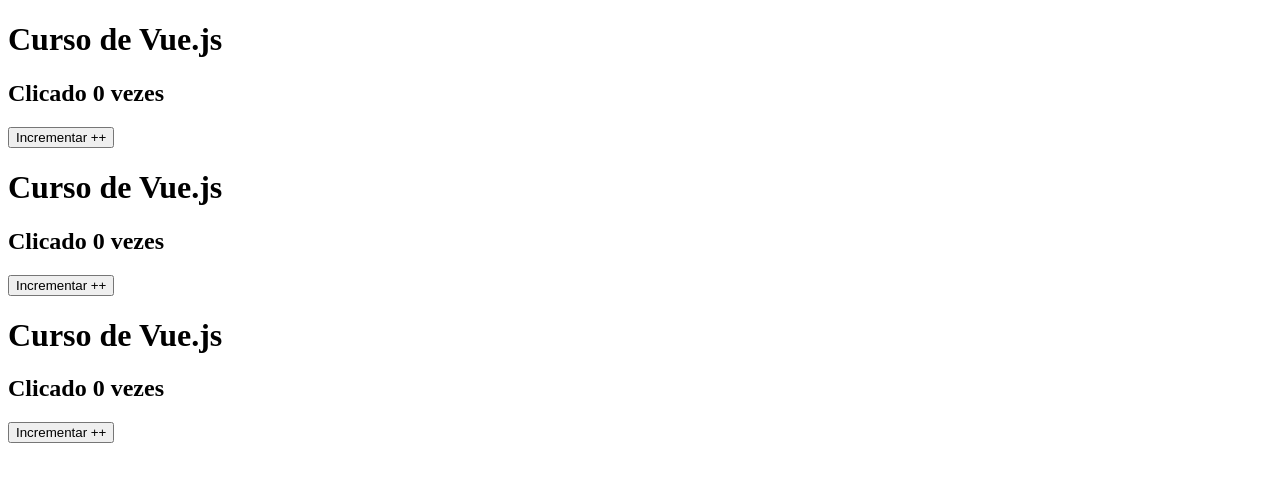
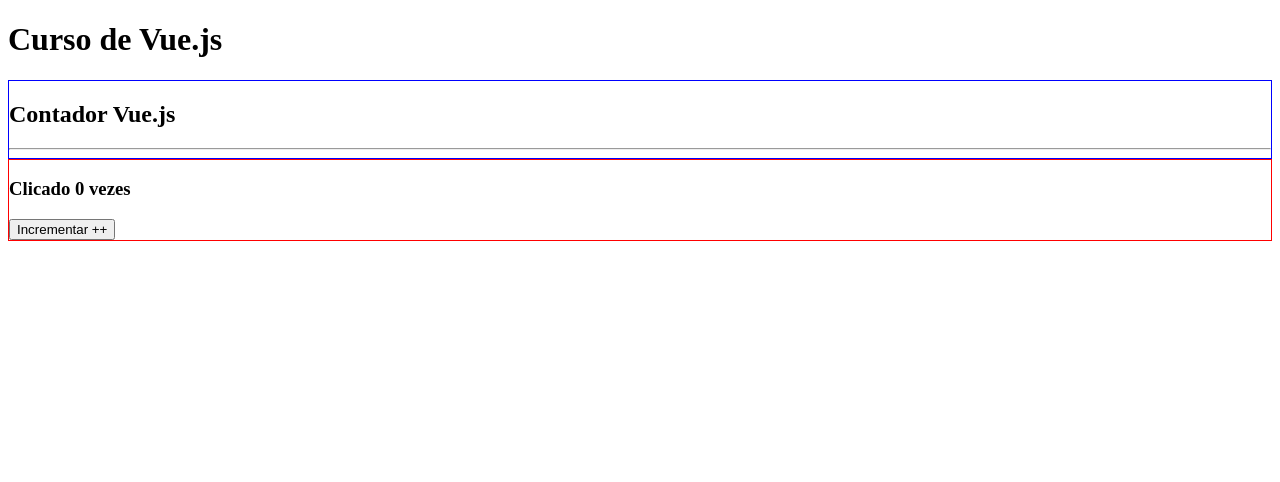
Before and after one commit to taironedias/vue-init, a Vue app in the folder with-docker/code/vue-components-intro/: page / in a window 1280 px wide. Shown: the top 482 px of the page. Built offline with nearby package versions, Linux system fonts and the light colour scheme.

Commit message:
contendo estilos CSS do component com scoped

```diff
--- a/with-docker/code/vue-components-intro/src/App.vue
+++ b/with-docker/code/vue-components-intro/src/App.vue
@@ -1,13 +1,7 @@
 <template>
     <div>
-        <!-- Apesar do registro dos components estarem no padrão PascalCase, o próprio Vue, faz a conversar para kebab-case. Porém, a reciprocidade não é a mesma, ou seja, se o registro for no padrão kebab-case e utilizar os components como PascalCase, é disparado um erro no console do navegador -->
-        <app-header></app-header>
-        <contador></contador>
-        <!-- Logicamente pode-se utilizar o padrão PascalCase diretamente como tags, assim como é no React -->
-        <AppHeader></AppHeader>
-        <Contador></Contador>
-        <!-- Como o exemplo acima, os components não possuem um conteúdo entre suas tags, pode fazer um "self closing" -->
         <AppHeader/>
+        <ContadorInfo/>
         <Contador/>
     </div>
 </template>
@@ -16,11 +10,13 @@
 
 import AppHeader from './components/shared/AppHeader.vue';
 import Contador from './components/contador/Contador.vue';
+import ContadorInfo from './components/contador/ContadorInfo.vue';
 
 export default {
     components: {
+        AppHeader,
         Contador,
-        AppHeader
+        ContadorInfo
     }
 }
 </script>
--- a/with-docker/code/vue-components-intro/src/components/contador/Contador.vue
+++ b/with-docker/code/vue-components-intro/src/components/contador/Contador.vue
@@ -1,7 +1,7 @@
 /* Normalmente utiliza-se o prefixo App, Basic ou V para components base, components que montam o layout da aplicação */
 <template>
     <div>
-        <h2>Clicado {{ contador }} vezes </h2>
+        <h3>Clicado {{ contador }} vezes </h3>
         <button @click="incrementar">Incrementar ++</button>
     </div>
 </template>
@@ -20,3 +20,9 @@ export default {
     }
 }
 </script>
+
+<style scoped>
+    div {
+        border: 1px solid red;
+    }
+</style>
--- /dev/null
+++ b/with-docker/code/vue-components-intro/src/components/contador/ContadorInfo.vue
@@ -0,0 +1,14 @@
+/* Normalmente utiliza-se o prefixo App, Basic ou V para components base, components que montam o layout da aplicação */
+<template>
+    <div>
+        <h2>Contador Vue.js</h2>
+        <hr>
+    </div>
+</template>
+
+/* o scoped deve ser utilizado caso não exista uma grande quantidade de elementos, pois não é custoso para o css checkar e validar a regra de estilos para o elemento */
+<style scoped>
+    div {
+        border: 1px solid blue;
+    }
+</style>
```
